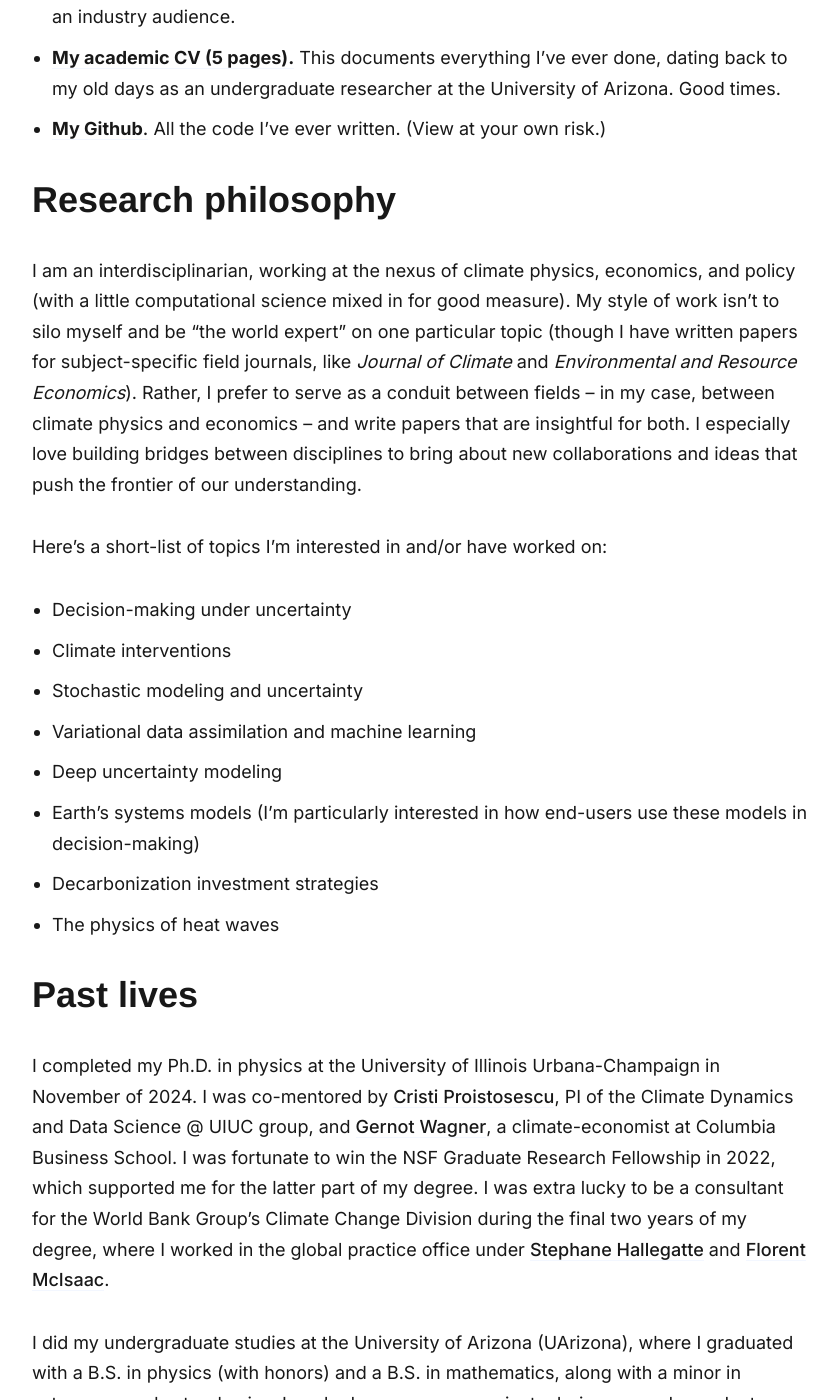
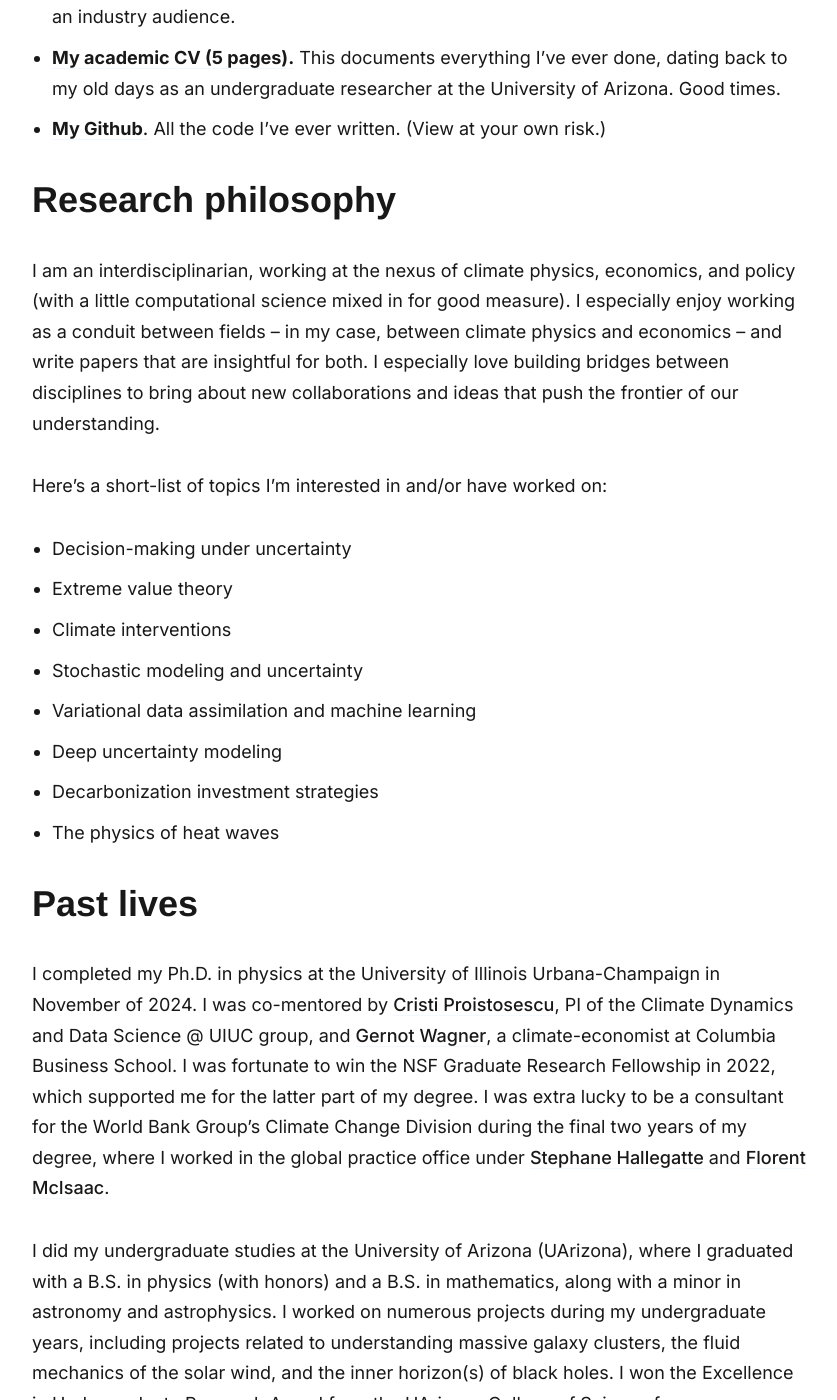
Before and after one commit to adam-bauer-34/adam-bauer-34.github.io, a Jekyll site: the page built from _pages/about.md, in a window 1280 px wide and 1400 px high, scrolled down 1277 px. Shown: the whole window, without its empty margins (218-1055 px from the left). Built offline with Jekyll 4.4.1, drawn with Linux system fonts in a browser that asks for light colours; nearby versions of some CDN libraries; some web fonts are replaced.

Commit message:
update personal stuff

```diff
--- a/_data/settings.yml
+++ b/_data/settings.yml
@@ -51,7 +51,7 @@ social:
 # Hero Settings
 hero:
   hero__title: Adam Michael Bauer, Postdoc @ UChicago
-  hero__description: I am a postdoctoral researcher in the University of Chicago's Institute for Climate and Sustainable Growth & the Climate Systems Engineering Initiative. I use tools from data science, optimization, and computational modeling to study climate science, economics, and risk management. My goal is to better understand the risks climate change poses to our planet, both now and in the future, and possible ways we can address them. Check out my <a href="https://ambauer.com/files/cv/Bauer_Resume_Apr2026.pdf">industry resume (shorter)</a> and <a href="https://ambauer.com/files/cv/Bauer_CV_Jun2026.pdf">academic CV (long)</a> here.
+  hero__description: I am a postdoctoral researcher in the University of Chicago's Institute for Climate and Sustainable Growth & the Climate Systems Engineering Initiative. I use tools from data science, optimization, and computational modeling to study climate science, economics, and risk management. My goal is to better understand the risks climate change poses to our planet, both now and in the future, and possible ways we can address them. Check out my <a href="https://ambauer.com/files/cv/Bauer_Resume_Apr2026.pdf">industry resume (shorter)</a> and <a href="https://ambauer.com/files/cv/Bauer_CV_Sep2026.pdf">academic CV (long)</a> here.
   hero__image: '/images/profile.jpg'
 
 #-------------------------------
--- a/_pages/about.md
+++ b/_pages/about.md
@@ -11,19 +11,19 @@ You can find examples of my past work on my [projects](https://www.ambauer.com/p
 
 Some useful links:
 - [**My industry resume (2 pages).**](/files/cv/Bauer_Resume_Apr2026.pdf). This is the best reference for what I've done tailored for an industry audience.
-- [**My academic CV (5 pages).**](/files/cv/Bauer_CV_Apr2026.pdf) This documents everything I've ever done, dating back to my old days as an undergraduate researcher at the University of Arizona. Good times.
+- [**My academic CV (5 pages).**](/files/cv/Bauer_CV_Sep2026.pdf) This documents everything I've ever done, dating back to my old days as an undergraduate researcher at the University of Arizona. Good times.
 - [**My Github**.](https://github.com/adam-bauer-34) All the code I've ever written. (View at your own risk.)
 
 # Research philosophy
-I am an interdisciplinarian, working at the nexus of climate physics, economics, and policy (with a little computational science mixed in for good measure). My style of work isn't to silo myself and be "the world expert" on one particular topic (though I have written papers for subject-specific field journals, like *Journal of Climate* and *Environmental and Resource Economics*). Rather, I prefer to serve as a conduit between fields -- in my case, between climate physics and economics -- and write papers that are insightful for both. I especially love building bridges between disciplines to bring about new collaborations and ideas that push the frontier of our understanding.
+I am an interdisciplinarian, working at the nexus of climate physics, economics, and policy (with a little computational science mixed in for good measure). I especially enjoy working as a conduit between fields -- in my case, between climate physics and economics -- and write papers that are insightful for both. I especially love building bridges between disciplines to bring about new collaborations and ideas that push the frontier of our understanding.
 
 Here's a short-list of topics I'm interested in and/or have worked on:
 - Decision-making under uncertainty
+- Extreme value theory
 - Climate interventions
 - Stochastic modeling and uncertainty
 - Variational data assimilation and machine learning
 - Deep uncertainty modeling
-- Earth's systems models (I'm particularly interested in how end-users use these models in decision-making)
 - Decarbonization investment strategies
 - The physics of heat waves
 
```
Also changed, not shown: 2 other files.
